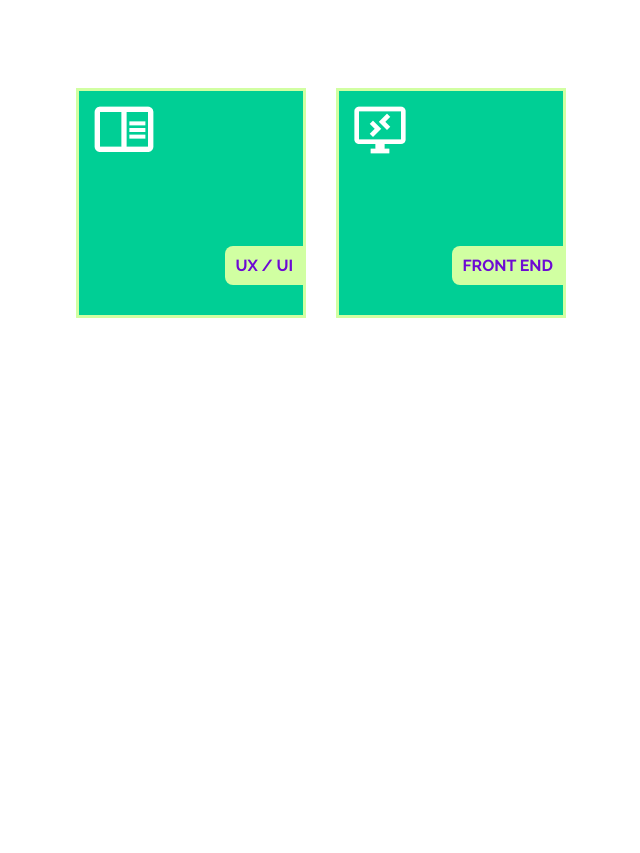
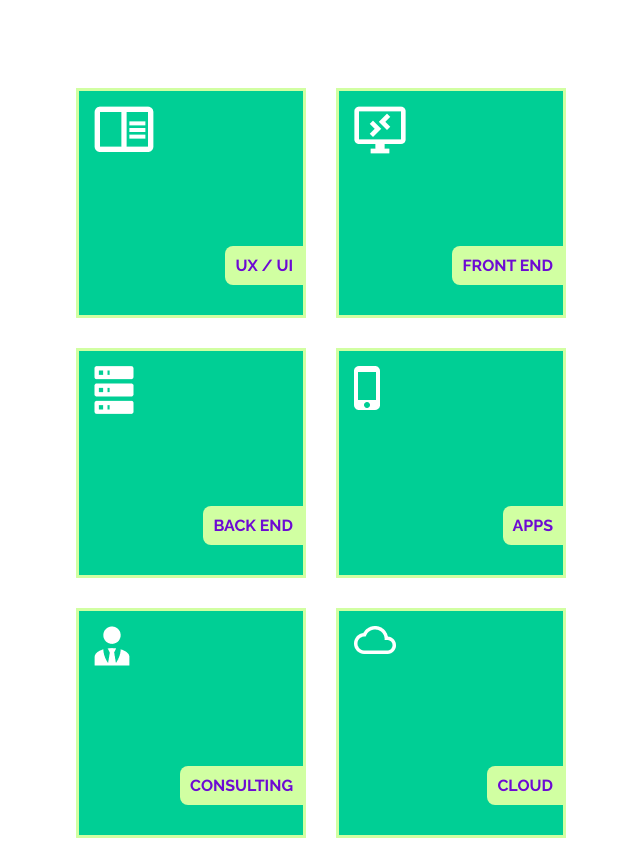
Before and after one commit to Sebastian-123-web/cuarto_reto, a plain HTML site: page index.html in a window 1280 px wide. Shown: the part 1026-1879 px from the top of the page, without its empty margins (319-959 px from the left). Before the commit the page ends 1359 px from the top, so only its background shows below. Drawn offline with Linux system fonts and the light colour scheme.

Commit message:
udpate service

```diff
--- a/index.html
+++ b/index.html
@@ -185,13 +185,25 @@
                     <p>FRONT END</p>
                 </div>
             </div>
-            <div>
-                <div></div>
-                <div></div>
+            <div class="servicio-2-card">
+                <div class="servicio-card">
+                    <img src="./src/icon3.png" alt="">
+                    <p>BACK END</p>
+                </div>
+                <div class="servicio-card">
+                    <img src="./src/icon4.png" alt="">
+                    <p>APPS</p>
+                </div>
             </div>
-            <div>
-                <div></div>
-                <div></div>
+            <div class="servicio-2-card">
+                <div class="servicio-card">
+                    <img src="./src/icon6.png" alt="">
+                    <p>CONSULTING</p>
+                </div>
+                <div class="servicio-card">
+                    <img src="./src/icon5.png" alt="">
+                    <p>CLOUD</p>
+                </div>
             </div>
         </div>
     </main>
--- a/style.css
+++ b/style.css
@@ -215,13 +215,11 @@
 .servicio-card:hover{
     background-color: #00cf95;
     border: 3px solid #6D0AD3;
-    color: #fff;
 }
 .servicio-card img{
     position: absolute;
     top: 15px;
     left: 15px;
-
 }
 .servicio-card p{
     position: absolute;
@@ -233,3 +231,8 @@
     color: #6D0AD3;
     padding: 10px;
 }
+.servicio-card:hover p{
+    background-color: #6D0AD3;
+    border: 3px solid #6D0AD3;
+    color: #fff;
+}
```
